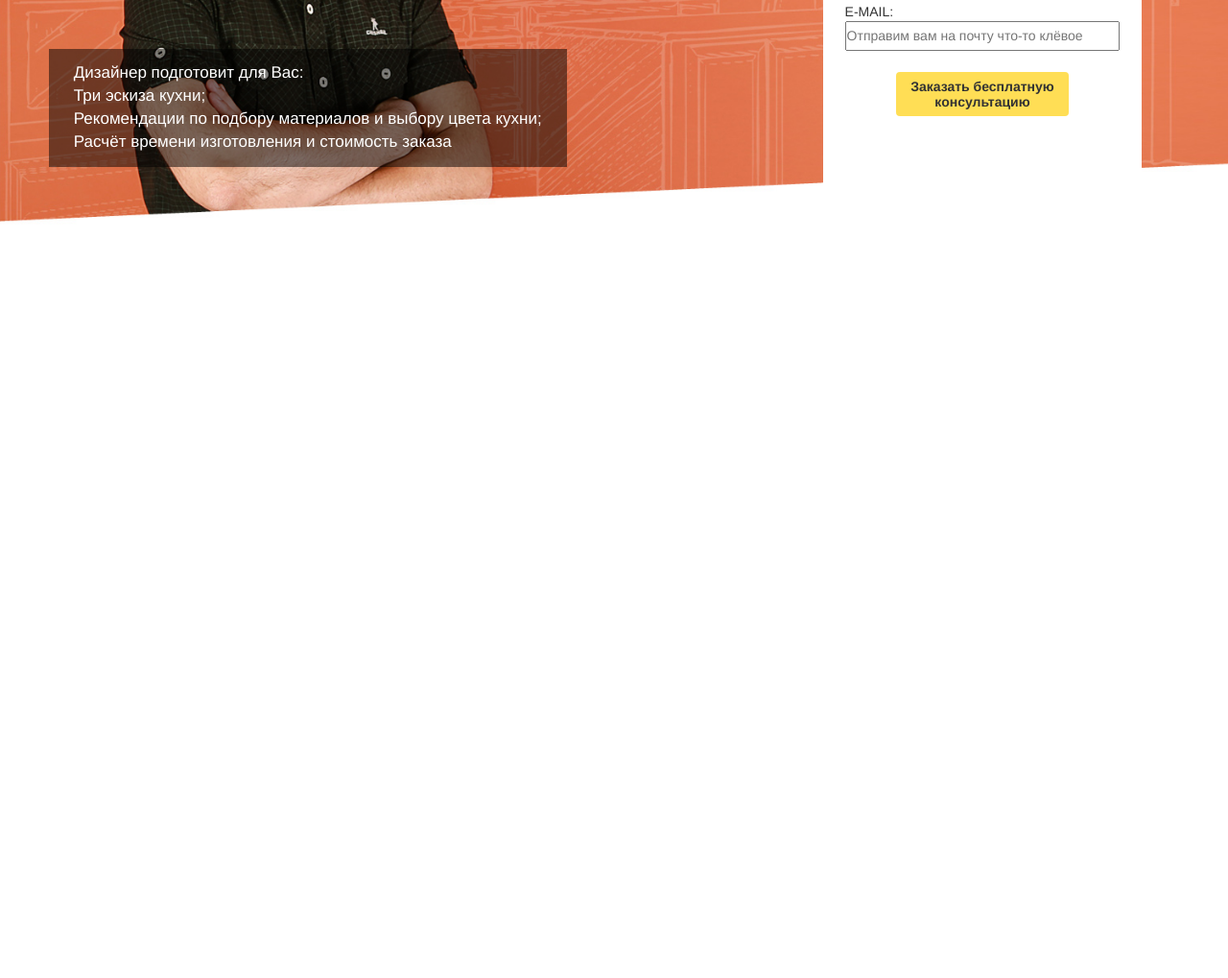
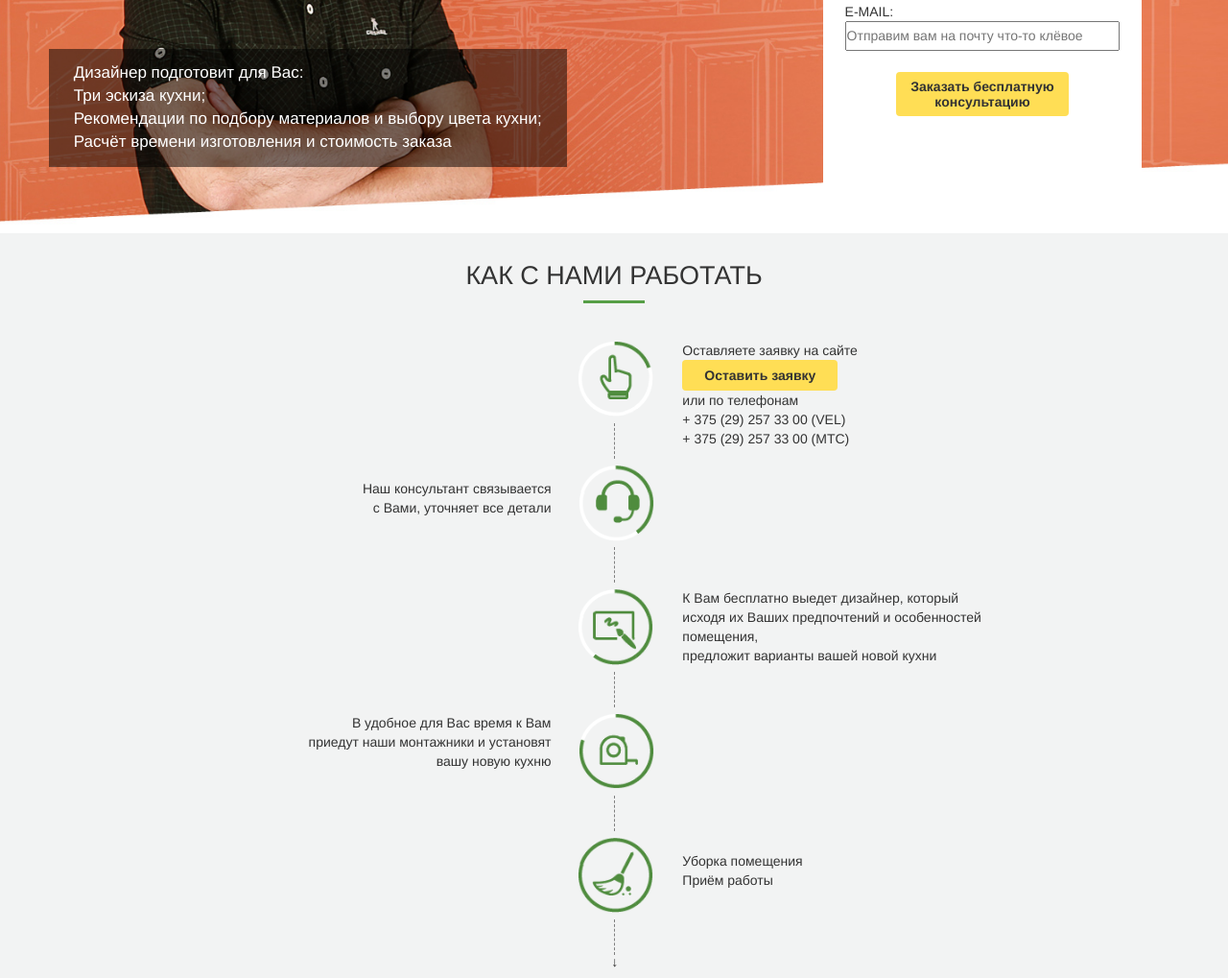
Before and after one commit to alexyfree/alexyfree.github.io, a website: page index.html in a window 1280 px wide. Shown: the part 4265-5284 px from the top of the page at 96% size. Before the commit the page ends 4508 px from the top, so only its background shows below. Drawn offline with Linux system fonts and the light colour scheme.

Commit message:
add how-it-works

```diff
--- /dev/null
+++ b/html/how-it-works.html
@@ -0,0 +1,38 @@
+<div class="how-it-works">
+    <div class="text-head">КАК С НАМИ РАБОТАТЬ</div>
+    <div class="line"></div>
+    <ul>
+        <li class="row">
+            <div class="col-md-5"></div>
+            <img class="col-md-1 img-right" src="img/1.png"/>
+            <div class="col-md-6 description-right">Оставляете заявку на сайте<br/><button class="request">Оставить заявку</button><br/>или по телефонам<br/> + 375 (29) 257 33 00 (VEL)<br/>+ 375 (29) 257 33 00 (MTC)</div>
+        </li>
+        <li class="vertical-line first"></li>
+        <li class="row">
+            <div class="col-md-6 description-left need-down">Наш консультант связывается<br>с Вами, уточняет все детали</div>
+            <img class="col-md-1 img-left" src="img/2.png"/>
+            <div class="col-md-5"></div>
+        </li>
+        <li class="vertical-line"></li>
+        <li class="row">
+            <div class="col-md-5"></div>
+            <img class="col-md-1 img-right" src="img/3.png"/>
+            <div class="col-md-6 description-right">К Вам бесплатно выедет дизайнер, который<br/>исходя их Ваших предпочтений и особенностей<br/>помещения,<br/>предложит варианты вашей новой кухни</div>
+        </li>
+        <li class="vertical-line"></li>
+        <li class="row">
+            <div class="col-md-6 description-left">В удобное для Вас время к Вам<br/>приедут наши монтажники и установят<br/>вашу новую кухню</div>
+            <img class="col-md-1 img-left" src="img/4.png"/>
+            <div class="col-md-5"></div>
+        </li>
+        <li class="vertical-line"></li>
+        <li class="row">
+            <div class="col-md-5"></div>
+            <img class="col-md-1 img-right" src="img/5.png"/>
+            <div class="col-md-6 description-right need-down">Уборка помещения<br/>Приём работы</div>
+        </li>
+        <li class="vertical-line"></li>
+        <li class="arrow">&darr;</li>
+    </ul>
+    <img src="img/img-05.png" class="kitchen"/>
+</div>
--- a/index.html
+++ b/index.html
@@ -21,6 +21,7 @@
     <link rel="stylesheet" href="styles/mentions.css">
     <link rel="stylesheet" href="styles/advantages.css">
     <link rel="stylesheet" href="styles/designer.css">
+    <link rel="stylesheet" href="styles/how-it-works.css">
 </head>
 <body ng-controller="AppCtrl">
 <ng-include src="'html/header.html'"></ng-include>
@@ -32,5 +33,6 @@
 <ng-include src="'html/mentions.html'"></ng-include>
 <ng-include src="'html/advantages.html'"></ng-include>
 <ng-include src="'html/designer.html'"></ng-include>
+<ng-include src="'html/how-it-works.html'"></ng-include>
 </body>
 </html>
--- a/styles/header.css
+++ b/styles/header.css
@@ -8,7 +8,7 @@ body {
     overflow-y:auto;
     width: 100%;
     /*height: 100%;*/
-    height: 4000px;
+    height: 7000px;
     background-color: white !important;
 }
 .header{
--- /dev/null
+++ b/styles/how-it-works.css
@@ -0,0 +1,71 @@
+.how-it-works{
+    background:  #f2f3f3;
+    height: 1300px;
+}
+
+.how-it-works .text-head{
+    text-align: center;
+    font-size: 27px;
+    font-weight: 500;
+    padding-top: 2%;
+}
+
+.how-it-works .line{
+    background: #569e46;
+    height: 3px;
+}
+
+.how-it-works > .line{
+    width: 5%;
+    margin: 0.5% auto 3% auto;
+}
+
+.how-it-works .request{
+    height: 32px;
+    width: 162px;
+    border-radius: 4px;
+    border: 0;
+    background: #ffde55;
+    font-weight: 600;
+}
+
+.how-it-works .img-right{
+    margin-left: 4.3%;
+}
+
+.how-it-works .description-right{
+    width: 40%;
+}
+
+.how-it-works .need-down{
+    margin-top: 1.1%;
+}
+
+.how-it-works .img-left{
+    margin-left: -4%;
+}
+
+.how-it-works .description-left{
+    padding-right: 5%;
+    text-align: right;
+}
+
+.how-it-works .vertical-line{
+    border-left: grey 1px dashed;
+    height: 37px;
+    margin-left: 50%;
+    margin-top: 0.5%;
+    margin-bottom: 0.5%;
+}
+.how-it-works .arrow{
+    margin-left: 49.78%;
+    margin-top: -0.7%;
+}
+
+.how-it-works .vertical-line.first{
+    margin-top: -2%;
+}
+
+.how-it-works .kitchen{
+    margin-left: 20%;
+}
```
